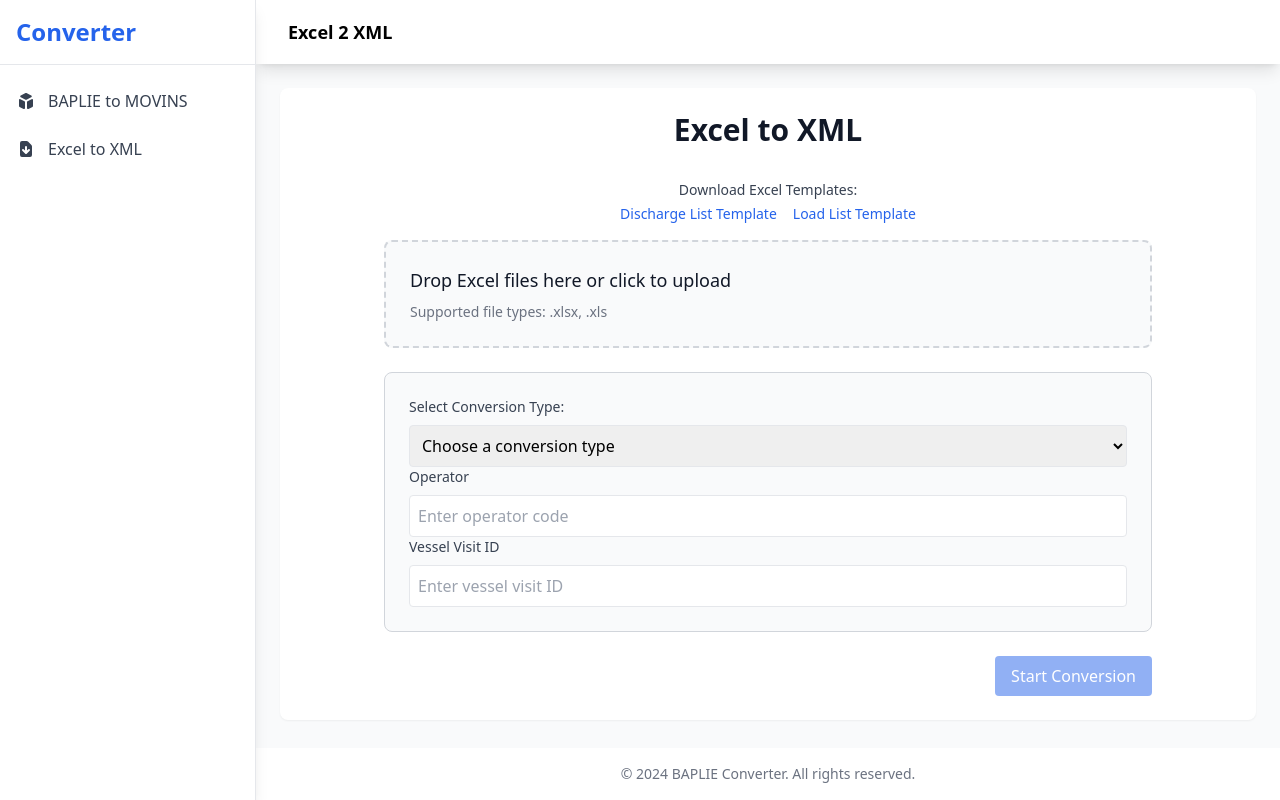
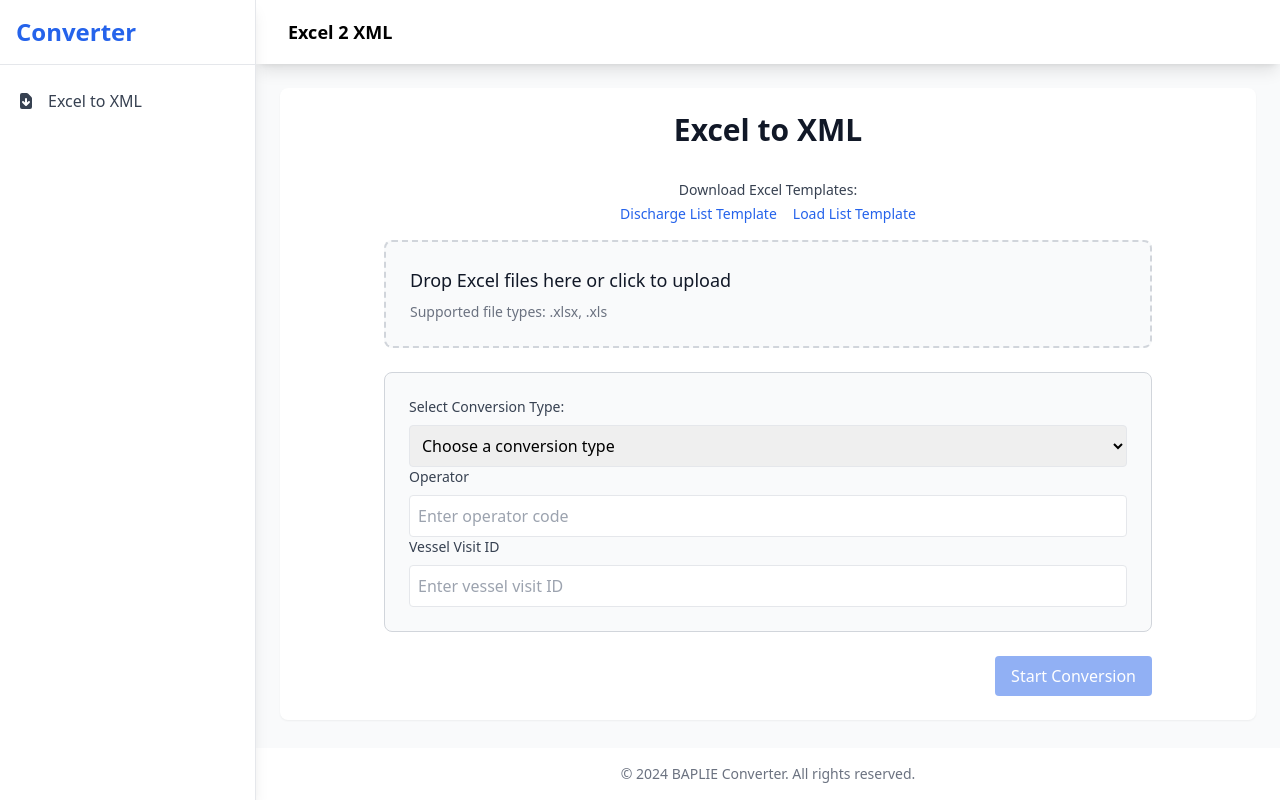
Before and after one commit to FysMalc/flask_web, a Flask app: page / in a window 1280 px wide. Run offline with Flask 3, Linux system fonts and the light colour scheme; data that the repository does not hold is empty; some libraries are stand-ins or nearby versions.

Commit message:
Update base.html

```diff
--- a/app/templates/base.html
+++ b/app/templates/base.html
@@ -24,15 +24,6 @@
             <nav class="mt-4">
                 <ul class="space-y-2">
 
-                    <li>
-                        <a href="{{ url_for('main.baplie2movins') }}" class="flex items-center px-4 py-2 text-gray-700 hover:bg-blue-100 hover:text-blue-600">
-                            <!-- Ship/Container Icon -->
-                            <svg xmlns="http://www.w3.org/2000/svg" class="h-5 w-5 mr-3" viewBox="0 0 20 20" fill="currentColor">
-                                <path d="M11 17a1 1 0 001.447.894l4-2A1 1 0 0017 15V9.236a1 1 0 00-1.447-.894l-4 2a1 1 0 00-.553.894V17zM15.211 6.276a1 1 0 000-1.788l-4.764-2.382a1 1 0 00-.894 0L4.789 4.488a1 1 0 000 1.788l4.764 2.382a1 1 0 00.894 0l4.764-2.382zM4.447 8.342A1 1 0 003 9.236V15a1 1 0 00.553.894l4 2A1 1 0 009 17v-5.764a1 1 0 00-.553-.894l-4-2z" />
-                            </svg>
-                            BAPLIE to MOVINS
-                        </a>
-                    </li>
                     <li>
                         <a href="{{ url_for('main.excel2xml') }}" class="flex items-center px-4 py-2 text-gray-700 hover:bg-blue-100 hover:text-blue-600">
                             <!-- File Convert Icon -->
```
